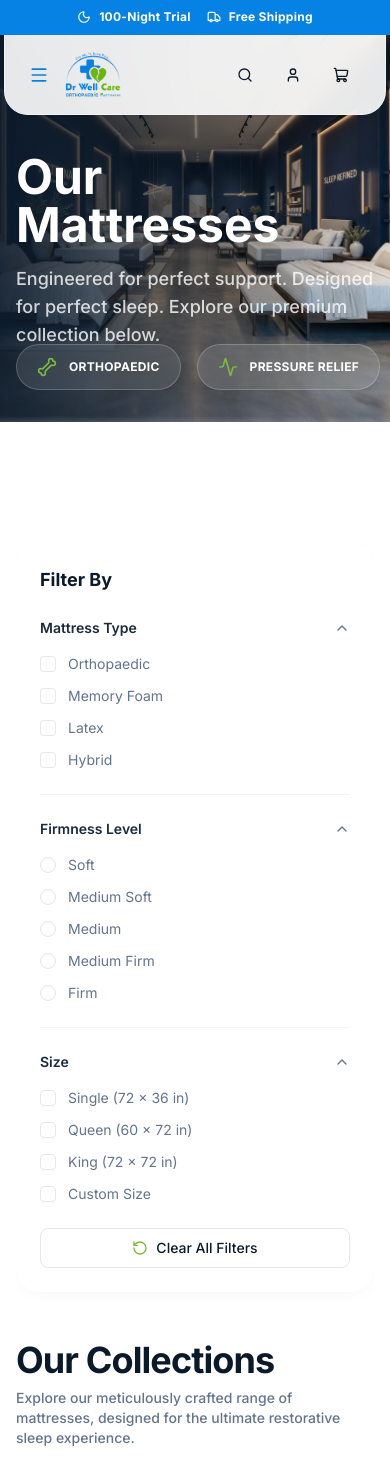
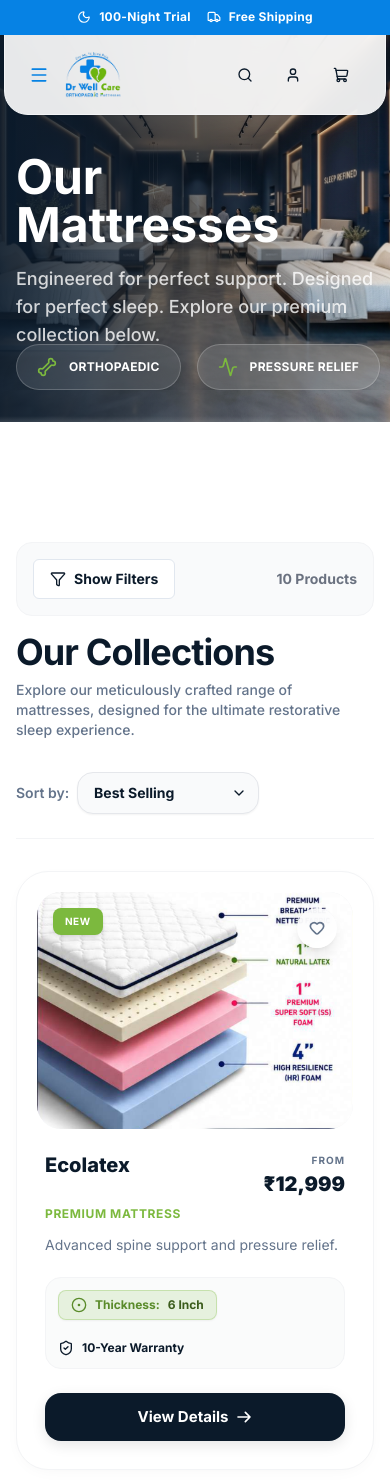
Before and after one commit to drwellcaremattress-art/Drwellcaremattress, a Next.js app in the folder apps/web/: page /collections in a window 390 px wide. Shown: the top 1480 px of the page. Built offline with nearby package versions, Linux system fonts and the light colour scheme.

Commit message:
fix: nextauth vercel url, 404 links, and mobile product filters

```diff
--- a/apps/web/src/app/api/auth/[...nextauth]/route.ts
+++ b/apps/web/src/app/api/auth/[...nextauth]/route.ts
@@ -16,9 +16,10 @@ const authOptions: NextAuthOptions = {
       },
       async authorize(credentials, req) {
         if (!credentials?.email || !credentials?.password) return null;
+        try {
+          // Fix for Vercel: use NEXTAUTH_URL, fallback to VERCEL_URL, then localhost
+          const baseUrl = process.env.NEXTAUTH_URL || (process.env.VERCEL_URL ? `https://${process.env.VERCEL_URL}` : 'http://localhost:3000');
 
-        try {
-          const baseUrl = process.env.NEXTAUTH_URL || 'http://localhost:3000';
           const res = await fetch(`${baseUrl}/api/users/login`, {
             method: 'POST',
             body: JSON.stringify({
--- /dev/null
+++ b/apps/web/src/app/privacy/page.tsx
@@ -0,0 +1,10 @@
+export default function PrivacyPage() {
+  return (
+    <div className="container mx-auto px-4 py-32 text-center">
+      <h1 className="text-4xl font-bold font-heading text-[#0B1A2A] mb-6">Privacy Policy</h1>
+      <p className="text-[#64748b] max-w-2xl mx-auto">
+        Your privacy is important to us. Full privacy policy content will be available here soon.
+      </p>
+    </div>
+  );
+}
--- /dev/null
+++ b/apps/web/src/app/quiz/page.tsx
@@ -0,0 +1,10 @@
+export default function QuizPage() {
+  return (
+    <div className="container mx-auto px-4 py-32 text-center">
+      <h1 className="text-4xl font-bold font-heading text-[#0B1A2A] mb-6">Firmness Quiz</h1>
+      <p className="text-[#64748b] max-w-2xl mx-auto">
+        Not sure which mattress is right for you? Take our quick quiz to find your perfect match. (Interactive quiz coming soon).
+      </p>
+    </div>
+  );
+}
--- /dev/null
+++ b/apps/web/src/app/returns/page.tsx
@@ -0,0 +1,10 @@
+export default function ReturnsPage() {
+  return (
+    <div className="container mx-auto px-4 py-32 text-center">
+      <h1 className="text-4xl font-bold font-heading text-[#0B1A2A] mb-6">100-Night Trial & Returns</h1>
+      <p className="text-[#64748b] max-w-2xl mx-auto">
+        We want you to be completely satisfied with your Dr Well Care mattress. Try it for 100 nights in the comfort of your home. Details regarding the return policy will be updated here soon.
+      </p>
+    </div>
+  );
+}
--- /dev/null
+++ b/apps/web/src/app/terms/page.tsx
@@ -0,0 +1,10 @@
+export default function TermsPage() {
+  return (
+    <div className="container mx-auto px-4 py-32 text-center">
+      <h1 className="text-4xl font-bold font-heading text-[#0B1A2A] mb-6">Terms of Service</h1>
+      <p className="text-[#64748b] max-w-2xl mx-auto">
+        By using our website, you agree to our terms of service. Full terms will be posted here soon.
+      </p>
+    </div>
+  );
+}
--- /dev/null
+++ b/apps/web/src/app/warranty/page.tsx
@@ -0,0 +1,10 @@
+export default function WarrantyPage() {
+  return (
+    <div className="container mx-auto px-4 py-32 text-center">
+      <h1 className="text-4xl font-bold font-heading text-[#0B1A2A] mb-6">Warranty Registration</h1>
+      <p className="text-[#64748b] max-w-2xl mx-auto">
+        Your Dr Well Care mattress is backed by a 10-Year Warranty. Please register your purchase here. (Registration form coming soon).
+      </p>
+    </div>
+  );
+}
--- a/apps/web/src/components/layout/Footer.tsx
+++ b/apps/web/src/components/layout/Footer.tsx
@@ -30,9 +30,9 @@ export function Footer() {
         <div>
           <h3 className="font-heading font-semibold text-lg mb-4 text-brand-green-light">Shop</h3>
           <ul className="space-y-2 text-primary-blue-light text-sm font-body">
-            <li><Link href="/collections/orthopaedic" className="hover:text-white transition-colors">Orthopaedic Range</Link></li>
-            <li><Link href="/collections/memory-foam" className="hover:text-white transition-colors">Memory Foam</Link></li>
-            <li><Link href="/collections/hybrid" className="hover:text-white transition-colors">Hybrid Series</Link></li>
+            <li><Link href="/collections" className="hover:text-white transition-colors">Orthopaedic Range</Link></li>
+            <li><Link href="/collections" className="hover:text-white transition-colors">Memory Foam</Link></li>
+            <li><Link href="/collections" className="hover:text-white transition-colors">Hybrid Series</Link></li>
             <li><Link href="/quiz" className="hover:text-brand-green transition-colors">Firmness Quiz</Link></li>
           </ul>
         </div>
--- a/apps/web/src/components/ui/ProductListing.tsx
+++ b/apps/web/src/components/ui/ProductListing.tsx
@@ -9,7 +9,8 @@ import {
   ChevronUp,
   RotateCcw,
   CircleDot,
-  ShieldCheck
+  ShieldCheck,
+  Filter
 } from 'lucide-react';
 import { motion } from 'framer-motion';
 
@@ -32,6 +33,7 @@ export function ProductListing() {
   const [selectedFirmnesses, setSelectedFirmnesses] = useState<string[]>([]);
   const [selectedSizes, setSelectedSizes] = useState<string[]>([]);
   const [sortBy, setSortBy] = useState('Best Selling');
+  const [showMobileFilters, setShowMobileFilters] = useState(false);
 
   const typesList = ['Orthopaedic', 'Memory Foam', 'Latex', 'Hybrid'];
   const firmnessList = ['Soft', 'Medium Soft', 'Medium', 'Medium Firm', 'Firm'];
@@ -79,8 +81,17 @@ export function ProductListing() {
     <div className="container mx-auto px-4 pb-24 relative z-20 bg-white pt-10">
       <div className="flex flex-col lg:flex-row gap-8 items-start">
 
+        {/* Mobile Filter Toggle */}
+        <div className="lg:hidden w-full flex justify-between items-center bg-gray-50 p-4 rounded-xl -mb-4 border border-gray-100">
+          <Button onClick={() => setShowMobileFilters(!showMobileFilters)} variant="outline" className="flex items-center gap-2 font-bold text-[#0B1A2A] bg-white">
+            <Filter className="w-4 h-4" />
+            {showMobileFilters ? "Hide Filters" : "Show Filters"}
+          </Button>
+          <span className="text-sm font-bold text-gray-500">{processedProducts.length} Products</span>
+        </div>
+
         {/* Sidebar */}
-        <aside className="w-full lg:w-64 flex-shrink-0 lg:sticky lg:top-28 lg:max-h-[calc(100vh-8rem)] overflow-y-auto hide-scrollbar self-start">
+        <aside className={`w-full lg:w-64 flex-shrink-0 lg:sticky lg:top-28 lg:max-h-[calc(100vh-8rem)] overflow-y-auto hide-scrollbar self-start ${showMobileFilters ? 'block' : 'hidden lg:block'}`}>
           <div className="bg-white rounded-2xl p-6 shadow-[0_4px_20px_-10px_rgba(0,0,0,0.1)] mb-4">
             <h2 className="font-heading font-bold text-lg mb-6 text-[#0B1A2A]">Filter By</h2>
 
```
